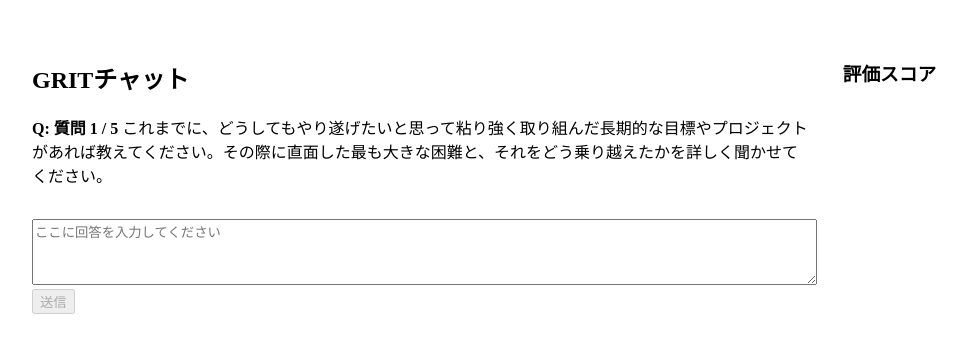
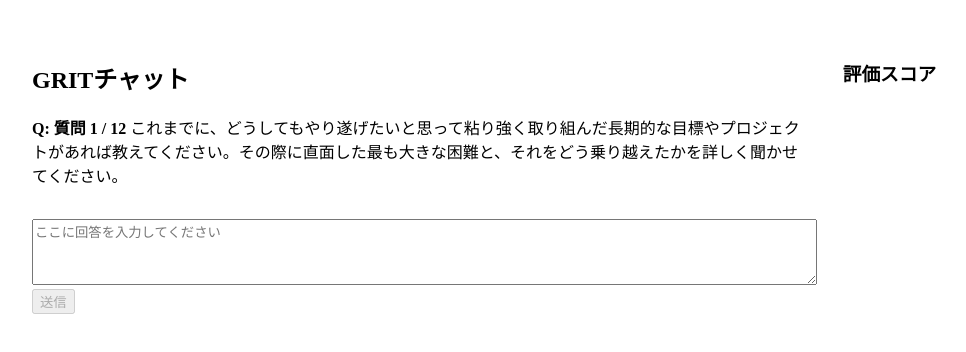
Before and after one commit to kahigash/grit-appv2, a Next.js app: page / in a window 1280 px wide. Shown: the top 352 px of the page, without its empty margins (8-974 px from the left). Built offline with nearby package versions, Linux system fonts and the light colour scheme.

Commit message:
Update index.tsx

```diff
--- a/pages/index.tsx
+++ b/pages/index.tsx
@@ -71,7 +71,7 @@ const handleSubmit = async () => {
         <h2>GRITチャット</h2>
         {messages.map((msg, idx) => (
           <p key={idx}>
-            <strong>{msg.role === 'assistant' ? `Q: 質問 ${Math.ceil((idx + 1) / 2)} / 5` : 'A:'}</strong>{' '}
+            <strong>{msg.role === 'assistant' ? `Q: 質問 ${Math.ceil((idx + 1) / 2)} / 12` : 'A:'}</strong>{' '}
             {msg.content}
           </p>
         ))}
```
